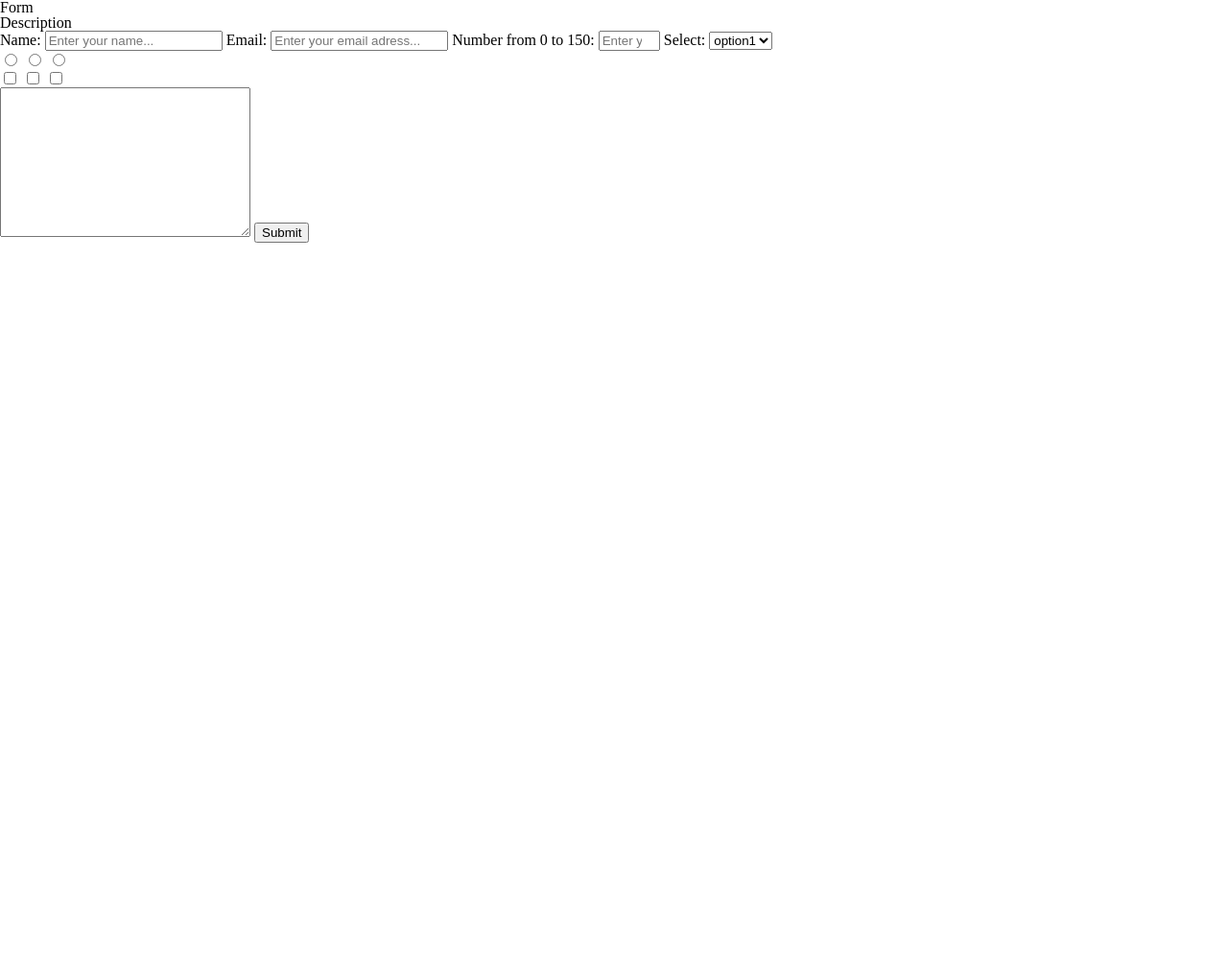
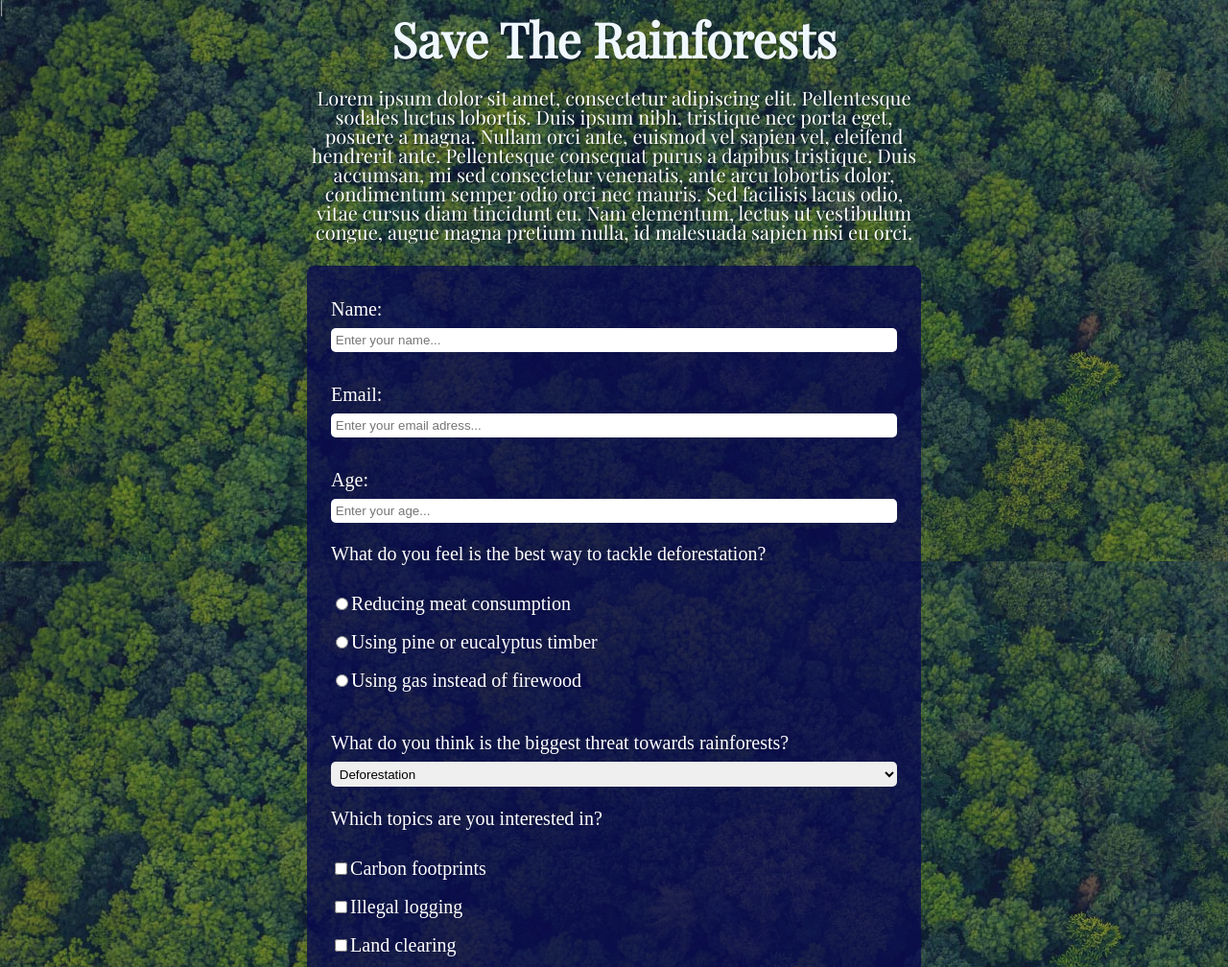
Before and after one commit to Nico-Martins/survey-form, a plain HTML site: page index.html in a window 1280 px wide. Shown: the top 1008 px of the page at 96% size. Before the commit the page ends 800 px from the top, so only its background shows below. Drawn offline with nearby package versions, Linux system fonts and the light colour scheme.

Commit message:
Finished all the stylings

```diff
--- a/index.html
+++ b/index.html
@@ -1,12 +1,22 @@
 <!DOCTYPE html>
 <html>
     <head>
+        <link rel="preconnect" href="https://fonts.gstatic.com">
+        |<link href="https://fonts.googleapis.com/css2?family=Playfair+Display&display=swap" rel="stylesheet">
         <link href="reset.css" rel="stylesheet">
         <link href="styles.css" rel="stylesheet">
     </head>
     <body>
-        <h1 id="title">Form</h1>
-        <p id="description">Description</p>
+        <h1 id="title">Save The Rainforests</h1>
+        <p id="description">Lorem ipsum dolor sit amet, consectetur adipiscing elit.
+            Pellentesque sodales luctus lobortis. Duis ipsum nibh, tristique nec porta eget, posuere a magna.
+            Nullam orci ante, euismod vel sapien vel, eleifend hendrerit ante.
+            Pellentesque consequat purus a dapibus tristique. Duis accumsan, mi sed consectetur venenatis,
+            ante arcu lobortis dolor, condimentum semper odio orci nec mauris. Sed facilisis lacus odio,
+            vitae cursus diam tincidunt eu. Nam elementum, lectus ut vestibulum congue, augue magna pretium nulla,
+            id malesuada sapien nisi eu orci.
+        </p>
+        <div id="form-div">
             <form id="survey-form">
                 <label id="name-label" for="name">Name:
                     <input type="text" id="name" placeholder="Enter your name..." required>
@@ -14,41 +24,46 @@
                 <label id="email-label" for="email">Email:
                     <input type="email" id="email" placeholder="Enter your email adress..." required>
                 </label>
-            <label id="number-label" for="number">Number from 0 to 150:
+                <label id="number-label" for="number">Age:
                     <input type="number" id="number" min="0" max="150" placeholder="Enter your age...">
                 </label>
-            <label for="dropdown"> Select:
+                <fieldset id="radio-fieldset">
+                    <legend>What do you feel is the best way to tackle deforestation?</legend>
+                    <label for="option1">
+                        <input type="radio" name="radiofield" id="option1" value="option-name1">Reducing meat consumption
+                    </label>
+                    <label for="option2">
+                        <input type="radio" name="radiofield" id="option2" value="option-name2">Using pine or eucalyptus timber
+                    </label>
+                    <label for="option3">
+                        <input type="radio" name="radiofield" id="option3" value="option-name3">Using gas instead of firewood
+                    </label>
+                </fieldset>
+                <label id="select" for="dropdown">What do you think is the biggest threat towards rainforests?
                     <select id="dropdown">
-                    <option value="option1">option1</option>
-                    <option value="option1">option2</option>
-                    <option value="option1">option3</option>
+                        <option value="option1">Deforestation</option>
+                        <option value="option1">Climate change</option>
+                        <option value="option1">Human settlements</option>
                     </select>
                 </label>
-            <fieldset>
+                <fieldset id="checkbox-fieldset">
+                    <legend>Which topics are you interested in?</legend>
                     <label for="option1">
-                    <input type="radio" name="radiofield" id="option1" value="option-name1">
+                        <input type="checkbox" name="radiofield2" id="option1" value="option-name1">Carbon footprints
                     </label>
                     <label for="option2">
-                    <input type="radio" name="radiofield" id="option2" value="option-name2">
+                        <input type="checkbox" name="radiofield2" id="option2" value="option-name2">Illegal logging
                     </label>
                     <label for="option3">
-                    <input type="radio" name="radiofield" id="option3" value="option-name3">
+                        <input type="checkbox" name="radiofield2" id="option3" value="option-name3">Land clearing
                     </label>
                 </fieldset>
-            <fieldset>
-                <label for="option1">
-                    <input type="checkbox" name="radiofield2" id="option1" value="option-name1">
+                <label id="input-text" for="text">Share your thoughts with us:
+                    <textarea name="text" id="text" cols="30" rows="10"></textarea>
                 </label>
-                <label for="option2">
-                    <input type="checkbox" name="radiofield2" id="option2" value="option-name2">
-                </label>
-                <label for="option3">
-                    <input type="checkbox" name="radiofield2" id="option3" value="option-name3">
-                </label>
-            </fieldset>
-            <label for="text"><textarea name="text1" id="text1" cols="30" rows="10"></textarea></label>
                 <button type="submit" id="submit">Submit</button>
             </form>
+        </div>
     <script src="https://cdn.freecodecamp.org/testable-projects-fcc/v1/bundle.js"></script>
     </body>
 </html>
--- a/styles.css
+++ b/styles.css
@@ -0,0 +1,93 @@
+body {
+    background: linear-gradient(rgba(25, 25, 75, 0.45), rgba(25, 25, 75, 0.45   )),
+    url('trees-overhead.jpg');
+    background-attachment: fixed;
+    color: white;
+    font-family: 'Playfair Display', serif;
+    text-shadow: 1px 1px 1px rgba(0, 0, 0, 0.4);
+  }
+#title {
+    font-size: 50px;
+    font-weight: bold;
+    color: aliceblue;
+    text-align: center;
+}
+#description {
+    text-align: center;
+    padding: 2% 25% 2% 25%;
+    font-size: 20px;
+}
+#form-div {
+    background-color: rgba(8, 8, 80, 0.75);
+    border-radius: 8px;
+    margin: 0% 25% 5% 25%;
+}
+#survey-form {
+    padding: 2%;
+    font-family: 'Times New Roman', Times, serif;
+    font-size: 20px;
+    font-weight: 500;
+    display: grid;
+    grid-template-rows: repeat(9, auto);
+    grid-template-areas:
+    "name"
+    "email"
+    "age"
+    "radio"
+    "select"
+    "checkboxes"
+    "text-block"
+    "submit";
+}
+#name-label, #email-label, #number-label, #radio-fieldset, #select, #checkbox-fieldset, #input-text, #submit {
+    padding: 2%;
+    line-height: 2em;
+    text-shadow: 0px 0px 5px rgba(4, 3, 40, 0.4);
+}
+#name, #email, #number, #dropdown, #text {
+    padding: 0.8%;
+    border-radius: 5px;
+    border: none;
+}
+#name-label {
+    grid-area: name;
+    display: grid;
+}
+#email-label {
+    grid-area: email;
+    display: grid;
+}
+#number-label {
+    grid-area: age;
+    display: grid;
+}
+#radio-fieldset {
+    grid-area: radio;
+    display: grid;
+}
+#select {
+    grid-area: select;
+    display: grid;
+}
+#checkbox-fieldset {
+    grid-area: checkboxes;
+    display: grid;
+}
+#input-text {
+    grid-area: text-block;
+    display: grid;
+}
+#submit {
+    font-size: 20px;
+    color: white;
+    grid-area: submit;
+    margin: 2% 30% 0% 30%;
+    background-color: #37af65;
+    box-shadow: 0px 0px 5px rgba(4, 3, 40, 0.4);
+    border-radius: 8px;
+    border: 2px solid transparent;
+}
+#submit:hover {
+    border: 2px solid #37af65;
+    background-color: transparent;
+}
```
Also changed, not shown: trees-overhead.jpg (added). Lines whose indentation alone changed are shown as unchanged.
